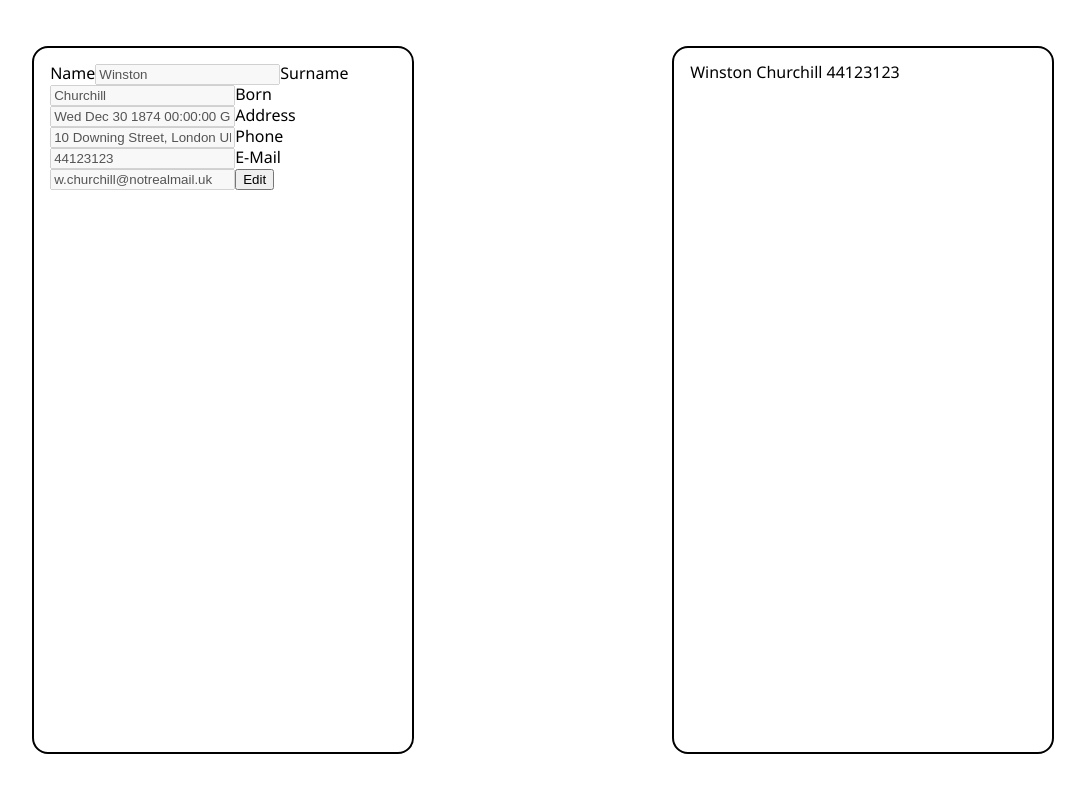
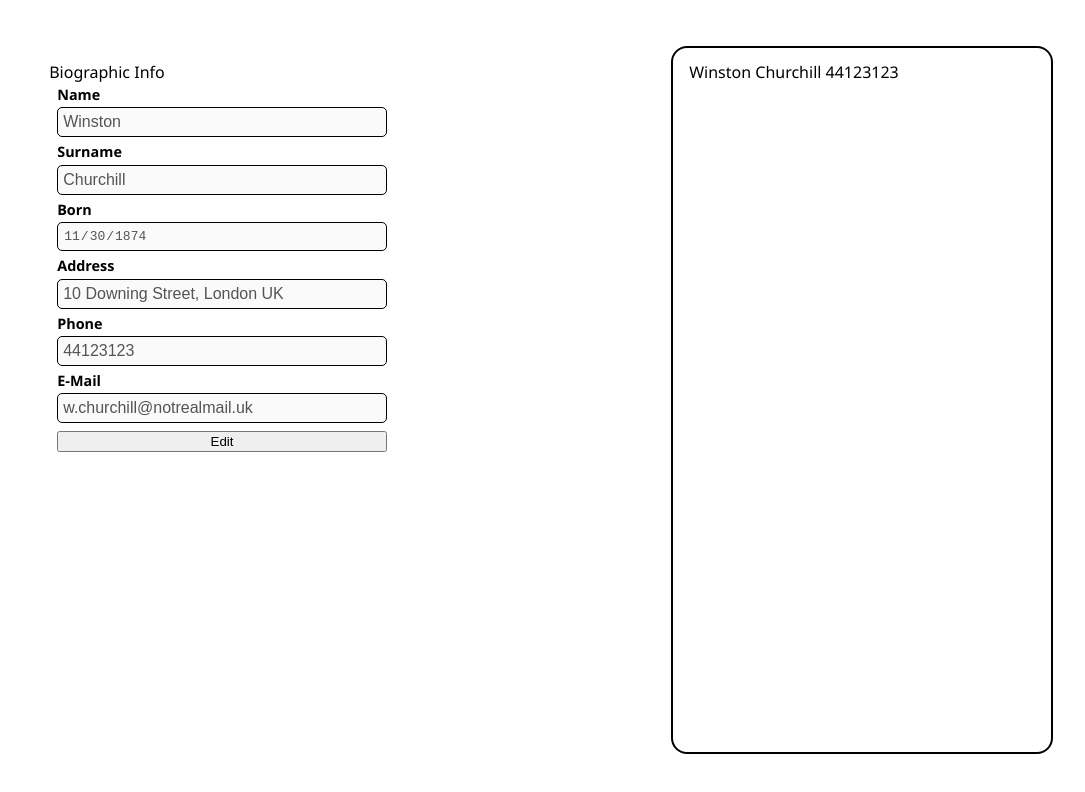
Before and after one commit to BuonicosII/cv-application, a React (Vite) app: page / in a window 1280 px wide. Shown: the top 792 px of the page, without its empty margins (97-1182 px from the left). Built offline with nearby package versions, Linux system fonts and the light colour scheme.

Commit message:
Edit html and css of BioForm
Changed as a consequence react js logic

```diff
--- a/package.json
+++ b/package.json
@@ -10,6 +10,7 @@
     "preview": "vite preview"
   },
   "dependencies": {
+    "date-fns": "^3.3.1",
     "react": "^18.2.0",
     "react-dom": "^18.2.0"
   },
--- a/src/components/BioForm.jsx
+++ b/src/components/BioForm.jsx
@@ -1,4 +1,5 @@
 import { useState } from 'react'
+import { format, parseISO } from "date-fns"
 
 function BioForm ({someObj, someFn}) {
 
@@ -11,12 +12,12 @@ function BioForm ({someObj, someFn}) {
 
         const newBio = {
         ...bio,
-        name: e.target.parentNode.name.value,
-        surname: e.target.parentNode.surname.value,
-        born: e.target.parentNode.born.value,
-        phone: e.target.parentNode.phone.value,
-        email: e.target.parentNode.email.value,
-        address: e.target.parentNode.address.value
+        name: document.querySelector("#name").value,
+        surname: document.querySelector("#surname").value,
+        born: parseISO(document.querySelector("#born").value),
+        phone: document.querySelector("#phone").value,
+        email: document.querySelector("#email").value,
+        address: document.querySelector("#address").value
         }
 
         setBio(newBio)
@@ -28,12 +29,12 @@ function BioForm ({someObj, someFn}) {
 
         const newObj = {
         ...bio,
-        name: e.target.name.value,
-        surname: e.target.surname.value,
-        born: e.target.born.value,
-        phone: e.target.phone.value,
-        email: e.target.email.value,
-        address: e.target.address.value
+        name: document.querySelector("#name").value,
+        surname: document.querySelector("#surname").value,
+        born: parseISO(document.querySelector("#born").value),
+        phone: document.querySelector("#phone").value,
+        email: document.querySelector("#email").value,
+        address: document.querySelector("#address").value
         }
 
         someFn(newObj)
@@ -42,39 +43,71 @@ function BioForm ({someObj, someFn}) {
 
     if (editable === true) {
         return (
-            <form onSubmit={formSubmit}>
+            <>
+                <h2>Biographic Info</h2>
+                <form className="formDiv" onSubmit={formSubmit}>
+                    <div className='formInputField'>
                         <label htmlFor="name">Name</label>
                         <input onChange={formUpdate} id="name" name="name" value={bio.name}></input>
+                    </div>
+                    <div className='formInputField'>
                         <label htmlFor="surname">Surname</label>
                         <input onChange={formUpdate} id="surname" name="surname" value={bio.surname}></input>
+                    </div>
+                    <div className='formInputField'>
                         <label htmlFor="born">Born</label>
-                <input onChange={formUpdate} id="born" name="born" value={bio.born}></input>
+                        <input type="date" onChange={formUpdate} id="born" name="born" value={format(bio.born, "yyyy-MM-dd")}></input>
+                    </div>
+                    <div className='formInputField'>
                         <label htmlFor="address">Address</label>
                         <input onChange={formUpdate} id="address" name="address" value={bio.address}></input>
+                    </div>
+                    <div className='formInputField'>
                         <label htmlFor="phone">Phone</label>
-                <input onChange={formUpdate} id="phone" name="phone" value={bio.phone}></input>
+                        <input type="tel" onChange={formUpdate} id="phone" name="phone" value={bio.phone}></input>
+                    </div>
+                    <div className='formInputField'>
                         <label htmlFor="email">E-Mail</label>
-                <input onChange={formUpdate} id="email" name="email" value={bio.email}></input>
+                        <input type="email" onChange={formUpdate} id="email" name="email" value={bio.email}></input>
+                    </div>
                     <button type='submit'>Submit</button>
                 </form>
+            </>
+
             )
     } else {
         return (
-            <div>
+            <>
+                <h2>Biographic Info</h2>
+                <div className='formDiv'>
+                    <div className='formInputField'>
                         <label htmlFor="name">Name</label>
                         <input onChange={formUpdate} id="name" name="name" value={bio.name} disabled></input>
+                    </div>
+                    <div className='formInputField'>
                         <label htmlFor="surname">Surname</label>
                         <input onChange={formUpdate} id="surname" name="surname" value={bio.surname} disabled></input>
+                    </div>
+                    <div className='formInputField'>
                         <label htmlFor="born">Born</label>
-                <input onChange={formUpdate} id="born" name="born" value={bio.born} disabled></input>
+                        <input type="date" onChange={formUpdate} id="born" name="born" value={format(bio.born, "yyyy-MM-dd")} disabled></input>
+                    </div>
+                    <div className='formInputField'>
                         <label htmlFor="address">Address</label>
                         <input onChange={formUpdate} id="address" name="address" value={bio.address} disabled></input>
+                    </div>
+                    <div className='formInputField'>
                         <label htmlFor="phone">Phone</label>
-                <input onChange={formUpdate} id="phone" name="phone" value={bio.phone} disabled></input>
+                        <input type="tel" onChange={formUpdate} id="phone" name="phone" value={bio.phone} disabled></input>
+                    </div>
+                    <div className='formInputField'>
                         <label htmlFor="email">E-Mail</label>
-                <input onChange={formUpdate} id="email" name="email" value={bio.email} disabled></input>
+                        <input type="email" onChange={formUpdate} id="email" name="email" value={bio.email} disabled></input>
+                    </div>
                     <button onClick={()=> {setEditable(true)}}>Edit</button>
                 </div>
+            </>
+
         )
     }
 
--- a/src/components/CurriculumForm.jsx
+++ b/src/components/CurriculumForm.jsx
@@ -3,7 +3,7 @@ import { BioForm } from './BioForm'
 function CurriculumForm({ someObj, someFn }) {
 
     return (
-        <div className="curriculumDiv">
+        <div className='formHolder'>
             <BioForm someObj={someObj} someFn={someFn} ></BioForm>
         </div>
     )
--- a/src/main.jsx
+++ b/src/main.jsx
@@ -9,7 +9,7 @@ const winChurch = {
   surname: "Churchill",
   phone: 44123123,
   email: "w.churchill@notrealmail.uk",
-  born: new Date(1874, 11, 30),
+  born: new Date(1874, 10, 30),
   address: "10 Downing Street, London UK"
 }
 
--- a/src/styles/style.css
+++ b/src/styles/style.css
@@ -38,6 +38,20 @@ body {
     width: 100vw;
     height: 100vh;
 }
+
+input {
+    appearance: none;
+    padding: 5px;
+    font-size: medium;
+    border: solid 1px black;
+    border-radius: 5px;
+}
+
+label {
+    font-size: 0.9rem;
+    font-weight: bold;
+}
+
 ol, ul {
 	list-style: none;
 }
@@ -73,3 +87,24 @@ table {
     width: 30%;
     padding: 2vh;
 }
+
+.formHolder {
+    border: 2px;
+    border-radius: 2vh;
+    height: 100%;
+    width: 30%;
+    padding: 2vh;
+}
+
+.formDiv {
+    display: flex;
+    flex-direction: column;
+    gap: 1vh;
+    padding: 1vh;
+}
+
+.formInputField {
+    display: flex;
+    gap: 5px;
+    flex-direction: column;
+}
```
Also changed, not shown: 1 other file (tests, documents, lock files or other folders). Lines whose indentation alone changed are shown as unchanged.
